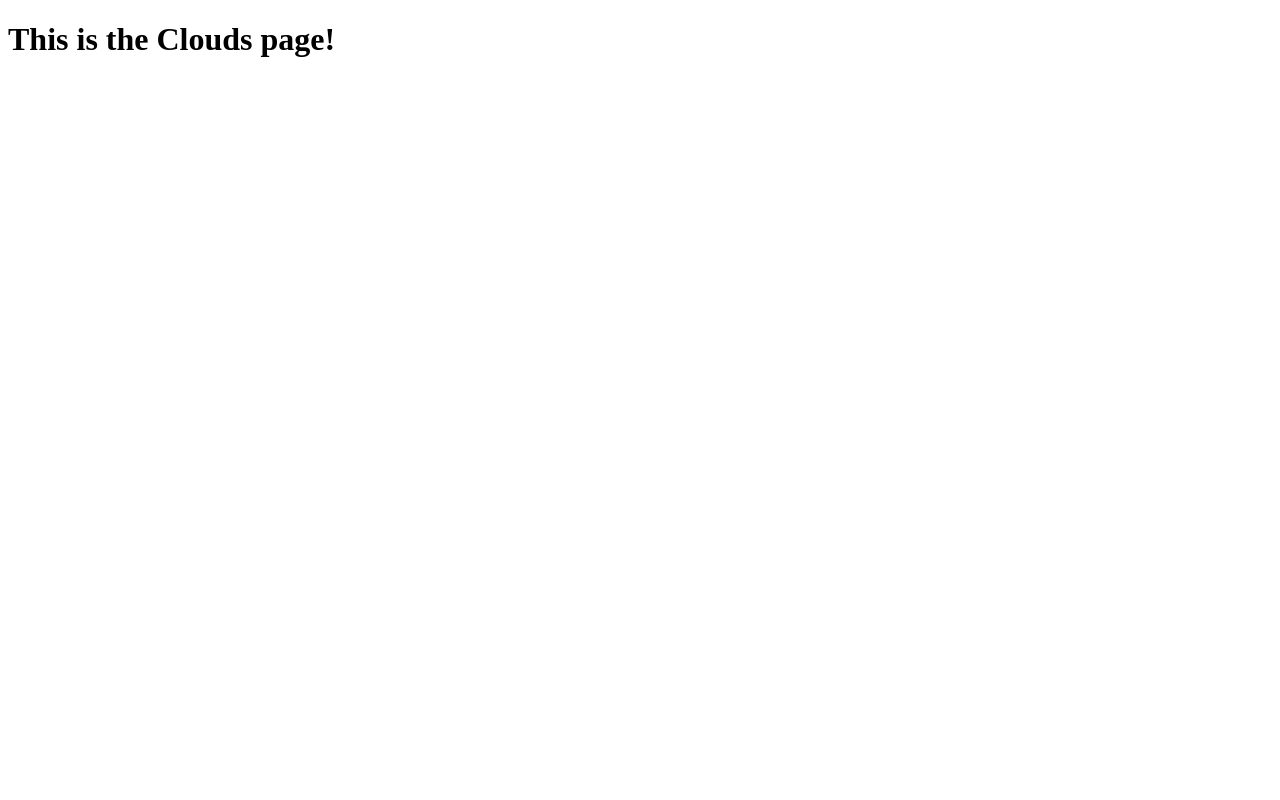
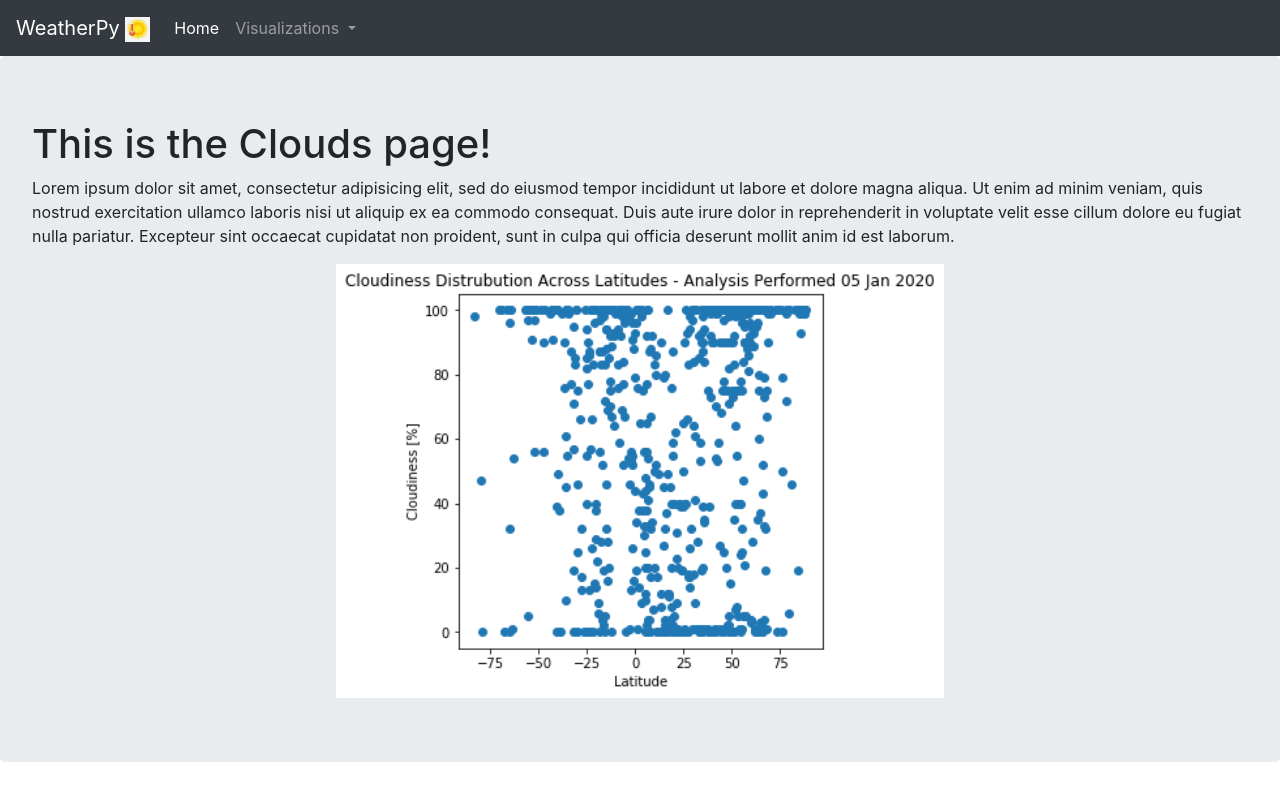
Before and after one commit to mrichtmyer/Web-Design-Challenge, a plain HTML site: page html/Clouds.html in a window 1280 px wide. Drawn offline with nearby package versions, Linux system fonts and the light colour scheme.

Commit message:
Adding navbar to clouds page. Add base content to clouds page

```diff
--- a/css/master.css
+++ b/css/master.css
@@ -13,3 +13,11 @@
 #center-div{
     margin: auto;
 }
+
+#center-img{
+    width: 50%;
+    height: auto;
+    margin-left: auto;
+    margin-right: auto;
+    display: block;
+}
--- a/html/Clouds.html
+++ b/html/Clouds.html
@@ -3,8 +3,62 @@
     <head>
         <meta charset="utf-8">
         <title></title>
+
+        <!-- connect style sheets and bootstrap -->
+        <link rel="stylesheet" href="../css/master.css">
+        <link rel="stylesheet" href="https://stackpath.bootstrapcdn.com/bootstrap/4.1.1/css/bootstrap.min.css" integrity="sha384-WskhaSGFgHYWDcbwN70/dfYBj47jz9qbsMId/iRN3ewGhXQFZCSftd1LZCfmhktB" crossorigin="anonymous">
+        <script src="https://code.jquery.com/jquery-3.3.1.slim.min.js" integrity="sha384-q8i/X+965DzO0rT7abK41JStQIAqVgRVzpbzo5smXKp4YfRvH+8abtTE1Pi6jizo" crossorigin="anonymous"></script>
+        <script src="https://cdnjs.cloudflare.com/ajax/libs/popper.js/1.14.3/umd/popper.min.js" integrity="sha384-ZMP7rVo3mIykV+2+9J3UJ46jBk0WLaUAdn689aCwoqbBJiSnjAK/l8WvCWPIPm49" crossorigin="anonymous"></script>
+        <script src="https://stackpath.bootstrapcdn.com/bootstrap/4.1.1/js/bootstrap.min.js" integrity="sha384-smHYKdLADwkXOn1EmN1qk/HfnUcbVRZyYmZ4qpPea6sjB/pTJ0euyQp0Mk8ck+5T" crossorigin="anonymous"></script>
+
     </head>
     <body>
-        <h1>This is the Clouds page!</h1>
+        <nav class="navbar navbar-expand-lg navbar-dark bg-dark">
+
+          <a class="navbar-brand" href="index.html">WeatherPy
+              <img id="weather_symbol" src="../Images/weather_symbol.png" alt="">
+          </a>
+
+          <button class="navbar-toggler" type="button" data-toggle="collapse" data-target="#navbarSupportedContent" aria-controls="navbarSupportedContent" aria-expanded="false" aria-label="Toggle navigation">
+            <span class="navbar-toggler-icon"></span>
+          </button>
+
+          <div class="collapse navbar-collapse" id="navbarSupportedContent">
+            <ul class="navbar-nav mr-auto">
+
+              <li class="nav-item active">
+                <a class="nav-link" href="index.html">Home <span class="sr-only">(current)</span></a>
+              </li>
+
+              <li class="nav-item dropdown">
+                <a class="nav-link dropdown-toggle" href="#" id="navbarDropdown" role="button" data-toggle="dropdown" aria-haspopup="true" aria-expanded="false">
+                  Visualizations
+                </a>
+
+                <div class="dropdown-menu" aria-labelledby="navbarDropdown">
+                  <a class="dropdown-item" href="Clouds.html">Clouds</a>
+                  <a class="dropdown-item" href="Humidity.html">Humidity</a>
+                  <a class="dropdown-item" href="Temperature.html">Temperature</a>
+                  <a class="dropdown-item" href="Wind.html">Wind</a>
+                </div>
+              </li>
+
+            </ul>
+
+          </div>
+
+        </nav>
+
+
+        <div id="center-div" class="jumbotron">
+
+            <h1>This is the Clouds page!</h1>
+
+            <p>Lorem ipsum dolor sit amet, consectetur adipisicing elit, sed do eiusmod tempor incididunt ut labore et dolore magna aliqua. Ut enim ad minim veniam, quis nostrud exercitation ullamco laboris nisi ut aliquip ex ea commodo consequat. Duis aute irure dolor in reprehenderit in voluptate velit esse cillum dolore eu fugiat nulla pariatur. Excepteur sint occaecat cupidatat non proident, sunt in culpa qui officia deserunt mollit anim id est laborum.</p>
+
+            <img id="center-img" src="../Images/Clouds.png" alt="Sorry, Image not Found">
+
+        </div>
+
     </body>
 </html>
```
Also changed, not shown: html/index.html (+2 -8 lines).
